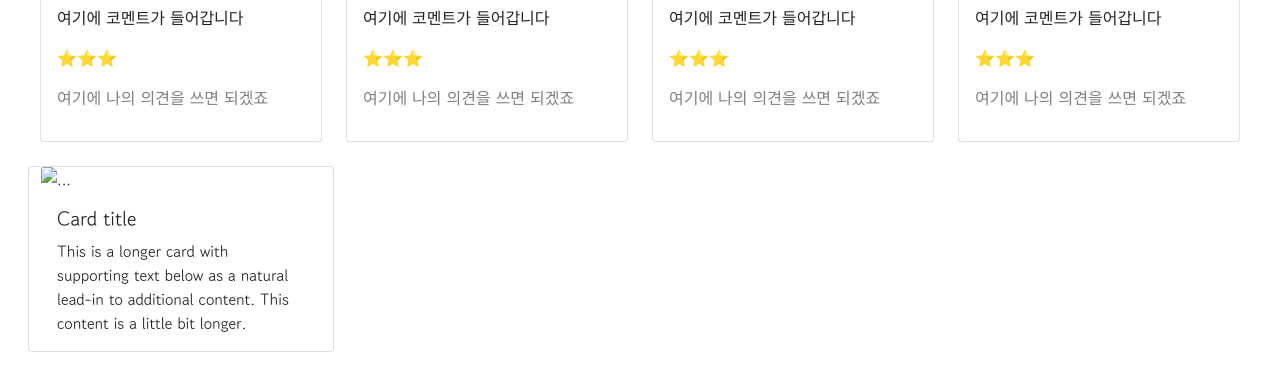
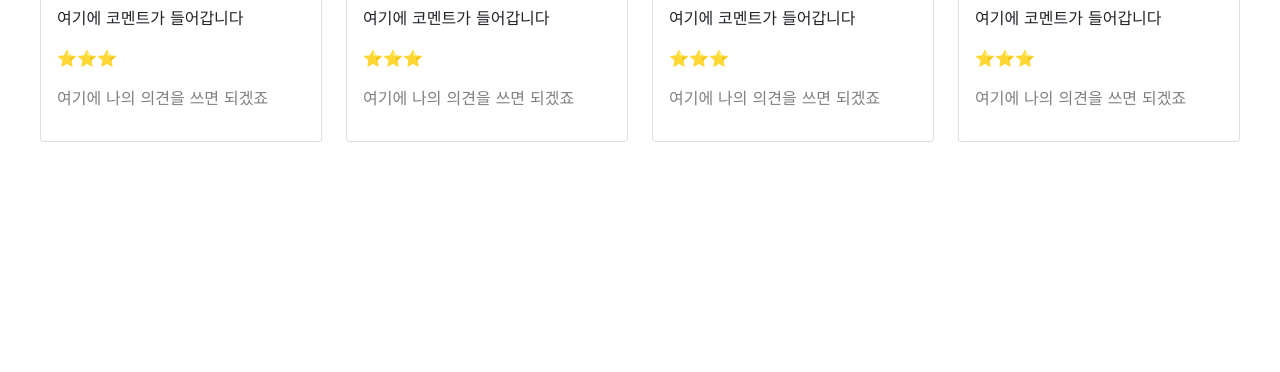
Before and after one commit to imagine83/mypage, a plain HTML site: page index.html in a window 1280 px wide. Shown: the part 774-1146 px from the top of the page. After the commit the page ends 936 px from the top, so only its background shows below. Drawn offline with nearby package versions, Linux system fonts and the light colour scheme.

Commit message:
Update index.html

```diff
--- a/index.html
+++ b/index.html
@@ -104,7 +104,6 @@
             <button type="button" class="btn btn-dark">기록하기</button>
             <button type="button" class="btn btn-outline-dark">닫기</button>
         </div>
-
     </div>
     <div class="mycards">
         <div class="row row-cols-1 row-cols-md-4 g-4">
@@ -156,16 +155,7 @@
                     </div>
                 </div>
             </div>
-            <div class="card h-100">
-                <img src="..." class="card-img-top" alt="...">
-                <div class="card-body">
-                    <h5 class="card-title">Card title</h5>
-                    <p class="card-text">This is a longer card with supporting text below as a natural lead-in to
-                        additional content. This content is a little bit longer.</p>
-                </div>
-            </div>
         </div>
-    </div>
     </div>
 </body>
 
```
